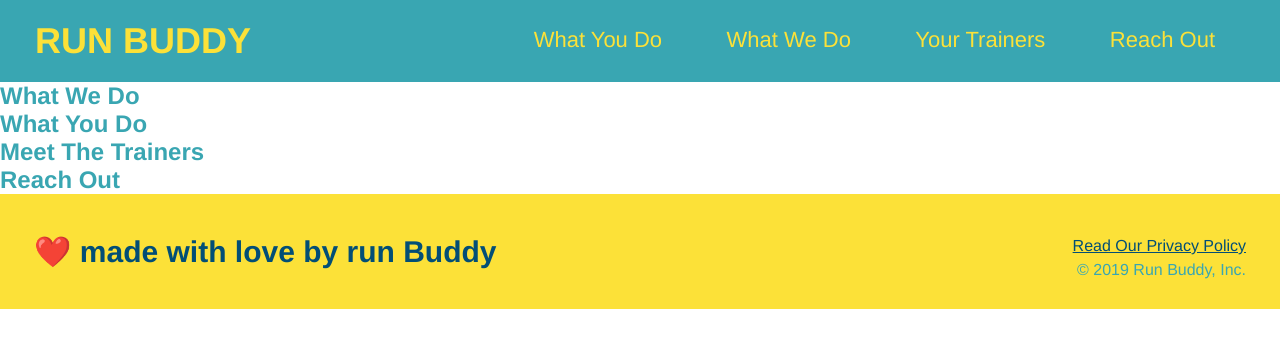
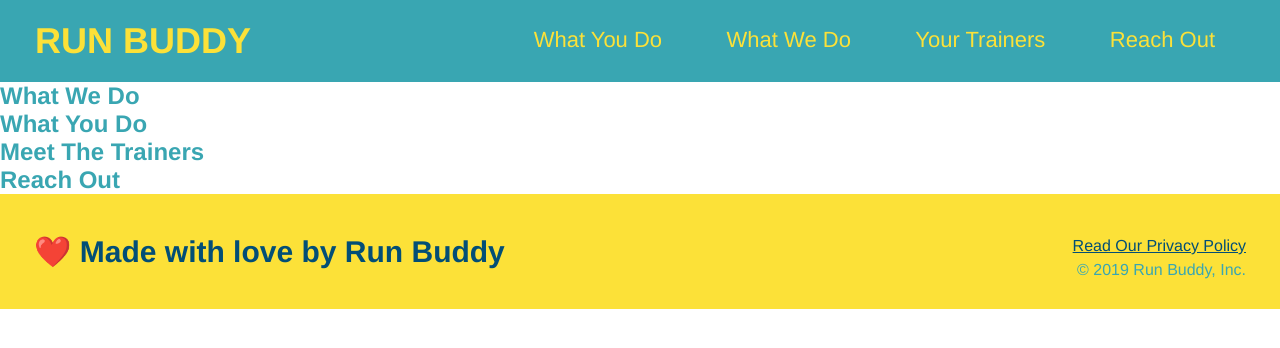
Before and after one commit to cpford1990/run-buddy, a plain HTML site: page index.html in a window 1280 px wide. Drawn offline with Linux system fonts and the light colour scheme.

Commit message:
capitlized

```diff
--- a/index.html
+++ b/index.html
@@ -95,7 +95,7 @@
 
     <footer>
 
-        <h2>❤️ made with love by run Buddy</h2>
+        <h2>❤️ Made with love by Run Buddy</h2>
 
         <div>
             <a href="#">Read Our Privacy Policy</a><br/>
```
